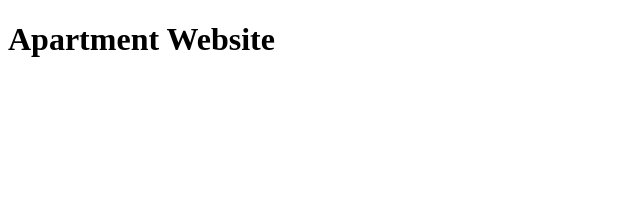
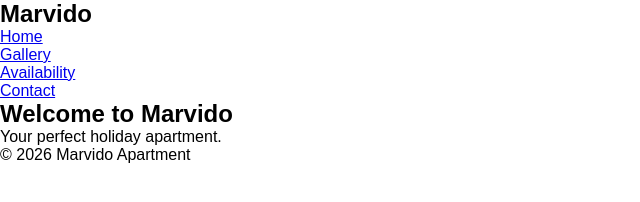
Before and after one commit to ManonSels/Marvido, a website with bundled scripts: page client/index.html in a window 1280 px wide. Shown: the whole page, without its empty margins (0-640 px from the left). Built offline with nearby package versions, Linux system fonts and the light colour scheme.

Commit message:
Simple Setup

```diff
--- a/client/css/global.css
+++ b/client/css/global.css
@@ -0,0 +1,15 @@
+* {
+    margin: 0;
+    padding: 0;
+    box-sizing: border-box;
+}
+
+body {
+    font-family: Arial, sans-serif;
+}
+
+section {
+    min-height: 100vh;
+    padding: 4rem;
+    border-bottom: 1px solid #ddd;
+}
--- a/client/index.html
+++ b/client/index.html
@@ -1,17 +1,26 @@
 <!DOCTYPE html>
-<html>
+<html lang="en">
+
 <head>
-    <title>Apartment</title>
+    <meta charset="UTF-8">
+    <meta name="viewport" content="width=device-width, initial-scale=1.0">
+
+    <title>Marvido Apartment</title>
+
     <link rel="stylesheet" href="css/global.css">
 </head>
 
 <body>
 
-<div id="app">
-    <h1>Apartment Website</h1>
-</div>
+    <div id="navbar"></div>
 
-<script src="js/app.js"></script>
+    <main id="app"></main>
+
+    <div id="footer"></div>
+
+
+    <script type="module" src="js/app.js"></script>
 
 </body>
+
 </html>
--- a/client/js/app.js
+++ b/client/js/app.js
@@ -1 +1,22 @@
-console.log("Website loaded");
+import { Navbar } from "./components/navbar.js";
+import { Footer } from "./components/footer.js";
+import { Router, navigateTo } from "./router.js";
+
+
+document.querySelector("#navbar").innerHTML = Navbar();
+document.querySelector("#footer").innerHTML = Footer();
+
+Router();
+
+
+document.addEventListener("click", e => {
+
+    const link = e.target.closest("[data-link]");
+
+    if (!link) return;
+
+    e.preventDefault();
+
+    navigateTo(link.href);
+
+});
--- a/client/js/components/footer.js
+++ b/client/js/components/footer.js
@@ -0,0 +1,8 @@
+export function Footer() {
+
+    return `
+        <footer>
+            <p>© 2026 Marvido Apartment</p>
+        </footer>
+    `;
+}
--- a/client/js/components/navbar.js
+++ b/client/js/components/navbar.js
@@ -0,0 +1,14 @@
+export function Navbar() {
+    return `
+        <nav>
+            <h1>Marvido</h1>
+
+            <ul>
+                <li><a href="/" data-link>Home</a></li>
+                <li><a href="/gallery" data-link>Gallery</a></li>
+                <li><a href="/availability" data-link>Availability</a></li>
+                <li><a href="/contact" data-link>Contact</a></li>
+            </ul>
+        </nav>
+    `;
+}
--- a/client/js/pages/availability.js
+++ b/client/js/pages/availability.js
@@ -0,0 +1,7 @@
+export function Availability() {
+
+    return `
+        <h2>Availability</h2>
+        <p>Calendar will appear here.</p>
+    `;
+}
--- a/client/js/pages/contact.js
+++ b/client/js/pages/contact.js
@@ -0,0 +1,7 @@
+export function Contact() {
+
+    return `
+        <h2>Contact</h2>
+        <p>Contact form will appear here.</p>
+    `;
+}
--- a/client/js/pages/gallery.js
+++ b/client/js/pages/gallery.js
@@ -0,0 +1,7 @@
+export function Gallery() {
+
+    return `
+        <h2>Gallery</h2>
+        <p>Apartment pictures will appear here.</p>
+    `;
+}
--- a/client/js/pages/home.js
+++ b/client/js/pages/home.js
@@ -0,0 +1,7 @@
+export function Home() {
+
+    return `
+        <h2>Welcome to Marvido</h2>
+        <p>Your perfect holiday apartment.</p>
+    `;
+}
--- a/client/js/router.js
+++ b/client/js/router.js
@@ -0,0 +1,29 @@
+import { Home } from "./pages/home.js";
+import { Gallery } from "./pages/gallery.js";
+import { Availability } from "./pages/availability.js";
+import { Contact } from "./pages/contact.js";
+
+
+const routes = {
+    "/": Home,
+    "/gallery": Gallery,
+    "/availability": Availability,
+    "/contact": Contact
+};
+
+
+export function Router() {
+
+    const path = window.location.pathname;
+
+    const page = routes[path] || Home;
+
+    document.querySelector("#app").innerHTML = page();
+
+}
+
+
+export function navigateTo(url) {
+    history.pushState(null, null, url);
+    Router();
+}
```
